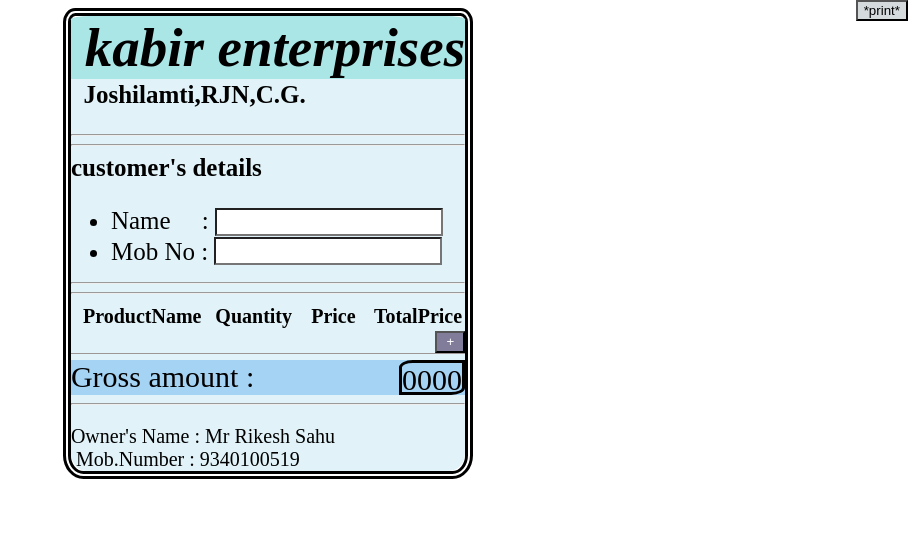
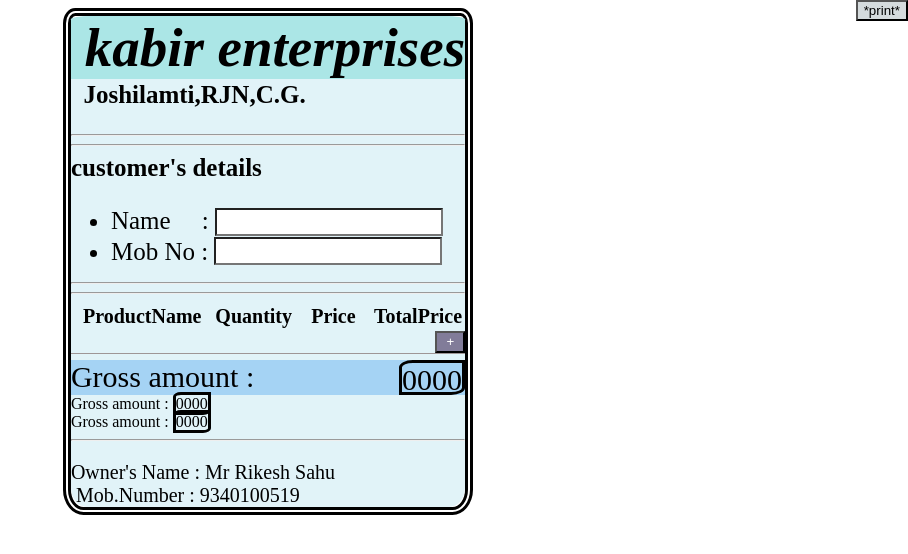
Before and after one commit to rustamsahu/rustam, a plain HTML site: page index.html in a window 1280 px wide. Shown: the whole page, without its empty margins (372-1280 px from the left). Drawn offline with Linux system fonts and the light colour scheme.

Commit message:
Update index.html

```diff
--- a/index.html
+++ b/index.html
@@ -34,10 +34,16 @@
       <div id="gross">Gross amount :
         <span>0000</span>
       </div>
+      <div id="given">Gross amount :
+        <span id="s1">0000</span>
+      </div>
+      <div id="left">Gross amount :
+        <span id="s2">0000</span>
+      </div>
       <hr>
       <p>Owner's Name : Mr Rikesh Sahu<br>&nbspMob.Number : 9340100519
       </p>
+     </div>
       <script src="r1.js"></script>
-    </div>
     </body>
 </html>
```
